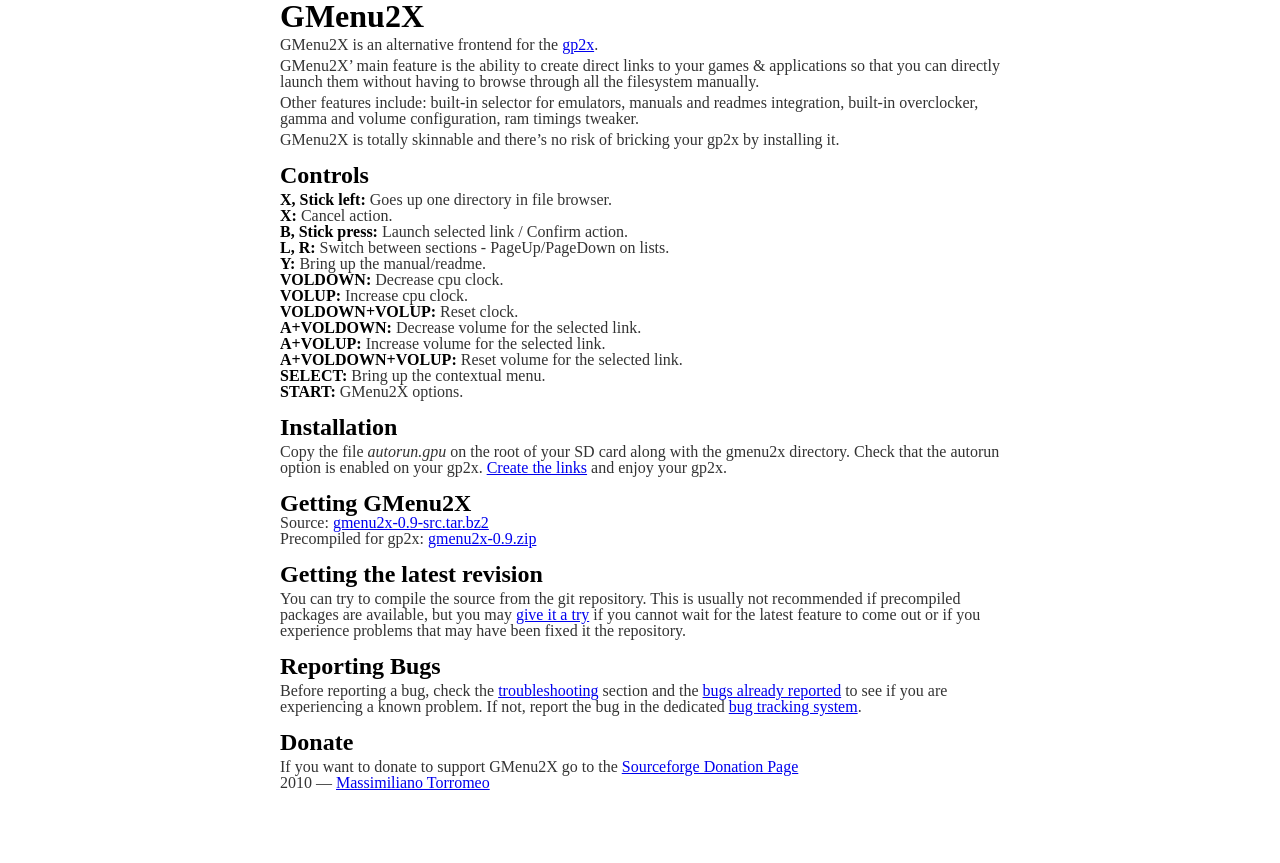
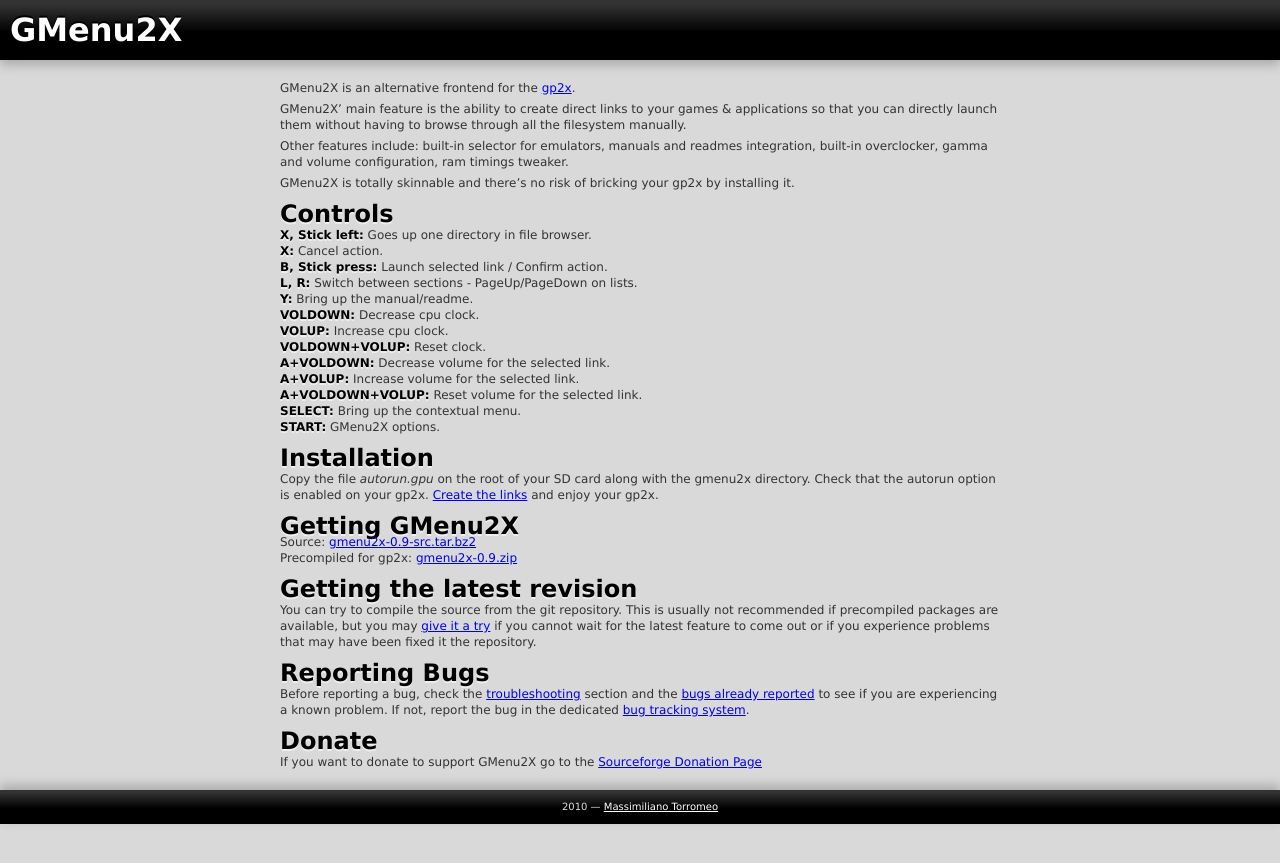
Before and after one commit to mtorromeo/gmenu2x, a Jekyll site: the page built from index.markdown, in a window 1280 px wide. Shown: the top 863 px of the page. Built offline with Jekyll 4.4.1, drawn with Linux system fonts in a browser that asks for light colours; Markdown is read by kramdown in place of the engine named in the settings.

Commit message:
New basic layout

```diff
--- a/_layouts/default.html
+++ b/_layouts/default.html
@@ -7,12 +7,10 @@
 		<meta name="author" content="Massimiliano Torromeo" />
 	</head>
 	<body>
-		<div id="wrapper">
-			<header>
-				<h1>{{ page.title }}</h1>
-			</header>
-			<secion id="main">{{ content }}</secion>
-			<footer>{{ site.time | date: "%Y" }} &mdash; <a href="&#109;&#97;&#x69;&#x6c;&#116;&#111;&#x3a;&#x6d;&#x61;&#115;&#x73;&#x69;&#109;&#105;&#x6c;&#105;&#x61;&#110;&#x6f;&#x2e;&#116;&#x6f;&#x72;&#114;&#x6f;&#x6d;&#x65;&#x6f;&#64;&#x67;&#109;&#97;&#105;&#x6c;&#x2e;&#99;&#111;&#109;">Massimiliano Torromeo</a></footer>
-		</div>
+		<header>
+			<h1>{{ page.title }}</h1>
+		</header>
+		<section id="main">{{ content }}</section>
+		<footer>{{ site.time | date: "%Y" }} &mdash; <a href="&#109;&#97;&#x69;&#x6c;&#116;&#111;&#x3a;&#x6d;&#x61;&#115;&#x73;&#x69;&#109;&#105;&#x6c;&#105;&#x61;&#110;&#x6f;&#x2e;&#116;&#x6f;&#x72;&#114;&#x6f;&#x6d;&#x65;&#x6f;&#64;&#x67;&#109;&#97;&#105;&#x6c;&#x2e;&#99;&#111;&#109;">Massimiliano Torromeo</a></footer>
 	</body>
 </html>
--- a/css/style.css
+++ b/css/style.css
@@ -108,10 +108,67 @@
 }
 body {
 	color: #333;
+	background-color: #D9D9D9;
+	font-family: Verdana, sans-serif;
+	font-size: 12px;
+	line-height: 16px;
 }
-#wrapper {
+header {
+	height: 40px;
+	line-height: 40px;
+	padding: 10px;
+	color: white;
+	background-color: black;
+	background-image: -webkit-gradient(
+		linear,
+		left top,
+		left bottom,
+		color-stop(0.07, rgb(51,51,51)),
+		color-stop(0.54, rgb(0,0,0))
+    );
+	background-image: -moz-linear-gradient(
+		center top,
+		rgb(51,51,51) 7%,
+		rgb(0,0,0) 54%
+	);
+	box-shadow: 0 5px 5px rgba(0,0,0,.6);
+	-webkit-box-shadow: 0 5px 10px rgba(100,100,100,.4);
+	-moz-box-shadow: 0 5px 10px rgba(100,100,100,.4);
+}
+header h1 {
+	color: white;
+	text-shadow: 0 -2px 0 black;
+}
+footer {
+	font-size: 10px;
+	text-align: center;
+	height: 14px;
+	line-height: 14px;
+	padding: 10px 5px;
+	color: #DDD;
+	background-color: black;
+	background-image: -webkit-gradient(
+		linear,
+		left top,
+		left bottom,
+		color-stop(0.07, rgb(51,51,51)),
+		color-stop(0.54, rgb(0,0,0))
+    );
+	background-image: -moz-linear-gradient(
+		center top,
+		rgb(51,51,51) 7%,
+		rgb(0,0,0) 54%
+	);
+	box-shadow: 0 -5px 5px rgba(0,0,0,.6);
+	-webkit-box-shadow: 0 -5px 10px rgba(100,100,100,.4);
+	-moz-box-shadow: 0 -5px 10px rgba(100,100,100,.4);
+}
+footer a {
+	color: white;
+}
+#main {
 	width: 720px;
-	margin: 0 auto;
+	margin: 20px auto;
 }
 h1,
 h2,
@@ -121,6 +178,7 @@
 h6,
 strong {
 	color: black;
+	text-shadow: 0 2px 0 #EEE;
 }
 h1 {
 	font-size: 24pt;
--- a/index.markdown
+++ b/index.markdown
@@ -17,7 +17,7 @@
 ## Installation
 Copy the file *autorun.gpu* on the root of your SD card along with the gmenu2x directory.
 Check that the autorun option is enabled on your gp2x.
-[Create the links](Documentation#Links) and enjoy your gp2x.
+[Create the links](documentation.html#Links) and enjoy your gp2x.
 
 ## Getting GMenu2X
 * Source: [gmenu2x-0.9-src.tar.bz2](http://prdownloads.sourceforge.net/gmenu2x/gmenu2x-0.9-src.tar.bz2?download)
```
